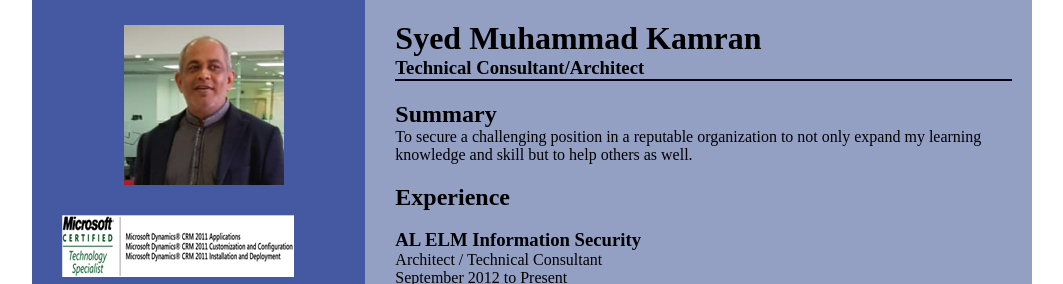
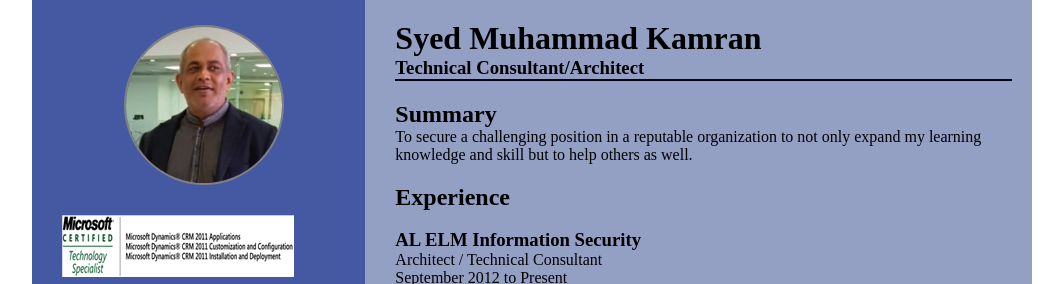
Before and after one commit to s-muhammadkamran/Resume, a plain HTML site: page index.html in a window 1280 px wide. Shown: the top 284 px of the page, without its empty margins (108-1171 px from the left). Drawn offline with Linux system fonts and the light colour scheme.

Commit message:
Update Profile Pic

```diff
--- a/index.html
+++ b/index.html
@@ -11,7 +11,7 @@
                 <div class="image">
                     <img src= "./img/profilepic.PNG"
                         alt="Profile Picture" onmouseover="showToolTip(this)"
-                        style="width:160px;height:160px;">
+                        class="profilePic">
                 </div>
                 <div class="Certifications">
                     <p>
--- a/styles/resume.css
+++ b/styles/resume.css
@@ -77,3 +77,10 @@ body {
    font-family:'Franklin Gothic Medium', 'Arial Narrow', Arial, sans-serif;
    margin-left: 20px;
 }
+
+.profilePic {
+    border: 2px solid gray;
+    border-radius: 50%;
+    width:160px;
+    height:160px;
+}
```
